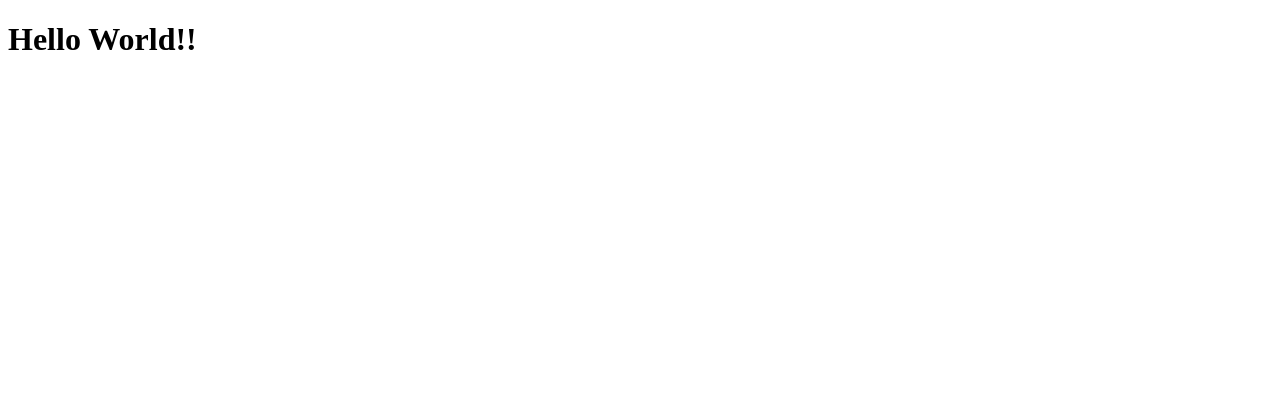
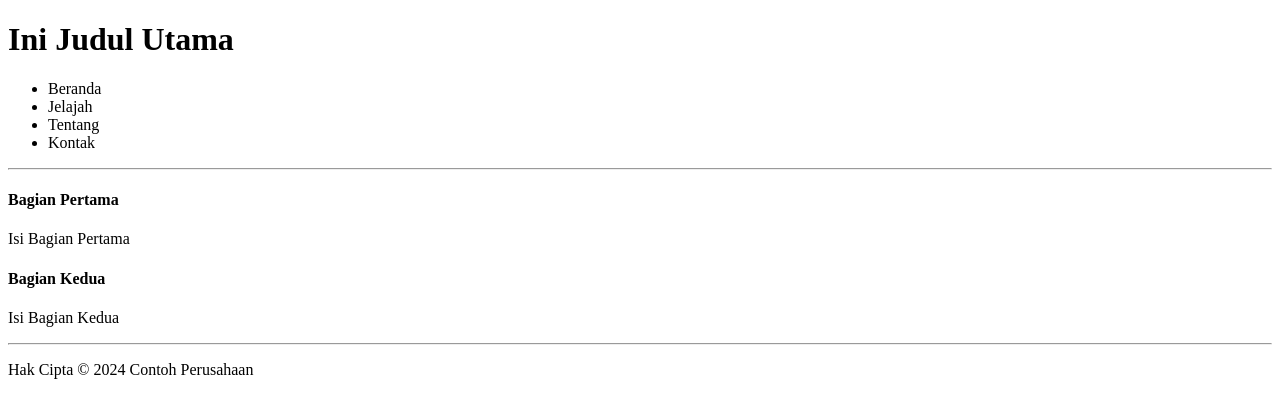
Before and after one commit to JovanTino/learn-html, a plain HTML site: page index.html in a window 1280 px wide. Drawn offline with Linux system fonts and the light colour scheme.

Commit message:
menambahakan penjelasan di setiap elemen dasar pada html (baru sampai meta dan head)

```diff
--- a/index.html
+++ b/index.html
@@ -1,12 +1,82 @@
-<!DOCTYPE html>
+<!-- PENJELASAN MENGENAI ELEMEN DASAR PADA HTML -->
+<!-- PENJELASAN LANJUTAN BERADA DIPALING DIKHIR CODE HTML -->
+<!DOCTYPE html> <!-- adalah deklarasi pada dokumen HTML5 yang berfungsi untuk memberikan informasi kepada web browser (menginformasikan bahwa versi dokumen HTML adalah HTML5 (versi terakhir saat ini).) -->
 <html lang="en">
-<head>
+    <!--   Atribut HTML <html lang="en"> ini memberi tahu browser bahwa semua konten di halaman tersebut adalah bahasa inggris  adapun contoh lain seperti <html lang="en-GB"> mengunakan bahasa inggris UK  -->
+<head> <!-- Bagian kepala dokumen HTML yang berisi informasi- informasi meta dan judul halaman -->
     <meta charset="UTF-8">
+    <!-- Penjelasan Tentang Meta Ada Dibawah -->
     <meta name="viewport" content="width=device-width, initial-scale=1.0">
     <title>Mengenal HTML</title>
+    <!-- Elemen -->
 </head>
 <body>
-    <h1>Hello World!!</h1>
+    <!-- <h1>Hello World!!</h1> -->
     <!-- Syarat Belajar Programing -->
+    <!-- Awal Header -->
+    <header>
+        <h1>Ini Judul Utama </h1>
+        <nav>
+            <ul>
+                <li>Beranda</li>
+                <li>Jelajah</li>
+                <li>Tentang</li>
+                <li>Kontak</li>
+            </ul>
+        </nav>
+    </header>
+    <!-- Batas Akhir Header -->
+    <!-- Awal Main -->
+    <hr>
+    <main>
+        <section>
+            <h4>Bagian Pertama</h4>
+            <p>Isi Bagian Pertama</p>
+        </section>
+        <section>
+            <h4>Bagian Kedua</h4>
+            <p>Isi Bagian Kedua</p>
+        </section>
+    </main>
+    <!-- Batas Akhir Main -->
+    <!-- Awal Footer -->
+    <hr>
+    <footer>
+        <p>Hak Cipta &copy; 2024 Contoh Perusahaan</p>
+    </footer>
 </body>
 </html>
+
+
+<!-- Penjelasan Lanjutan Tentang tag <meta> -->
+<!--
+Tag <meta> memiliki beberapa atribut yang digunakan untuk memberikan informasi tambahan tentang dokumen HTML atau untuk mengontrol perilaku browser. Berikut adalah beberapa atribut yang sering digunakan:
+
+1. charset: Menentukan set karakter yang digunakan dalam dokumen HTML.
+
+2. content: Memberikan nilai atau isi untuk atribut name.
+
+3. http-equiv: Memberikan informasi tambahan kepada browser tentang cara menangani halaman, seperti pengalihan atau pembaruan otomatis.
+
+4. name: Memberikan informasi tertentu tentang halaman web, seperti deskripsi, kata kunci, atau penulis.
+
+5. scheme: Mendefinisikan skema yang digunakan untuk menginterpretasikan nilai konten.
+
+6. viewport: Mengontrol tampilan halaman web di perangkat mobile dengan menentukan skala, lebar, dan fitur tampilan lainnya.
+
+7. property: Menentukan properti metadata tambahan yang berkaitan dengan dokumen, terutama dalam konteks RDFa atau Open Graph Protocol.
+-->
+
+<!-- meta adalah elemen atau tag pada html yang berfungsi sebagai pemberi informasi metadata dari sebuah halaman web -->
+
+
+
+<!-- Penjelasan Mengenai Elemen, Atribut, Dan Tag Pada HTML -->
+<!-- Elemen
+Elemen adalah komponen yang menyusun dokumen HTML. Elemen adalah blok penyusun dasar dokumen HTML. Elemen HTML berisi tag awal, konten, dan tag penutup. -->
+
+<!-- Atribut
+Atribut adalah modifier untuk menentukan perilaku elemen. Atribut memberikan informasi atau instruksi tambahan untuk suatu elemen. Atribut HTML selalu ditentukan di tag awal dan biasanya berupa pasangan nama atau nilai seperti: nama="value". -->
+
+<!-- Tag
+Tag adalah penanda untuk memulai dan mengakhiri elemen. Tag HTML adalah kode yang digunakan untuk membuka dan menutup elemen. Tag HTML biasanya ada berpasangan yang terdiri dari tag awal dan tag akhir -->
```
Also changed, not shown: note.txt.
